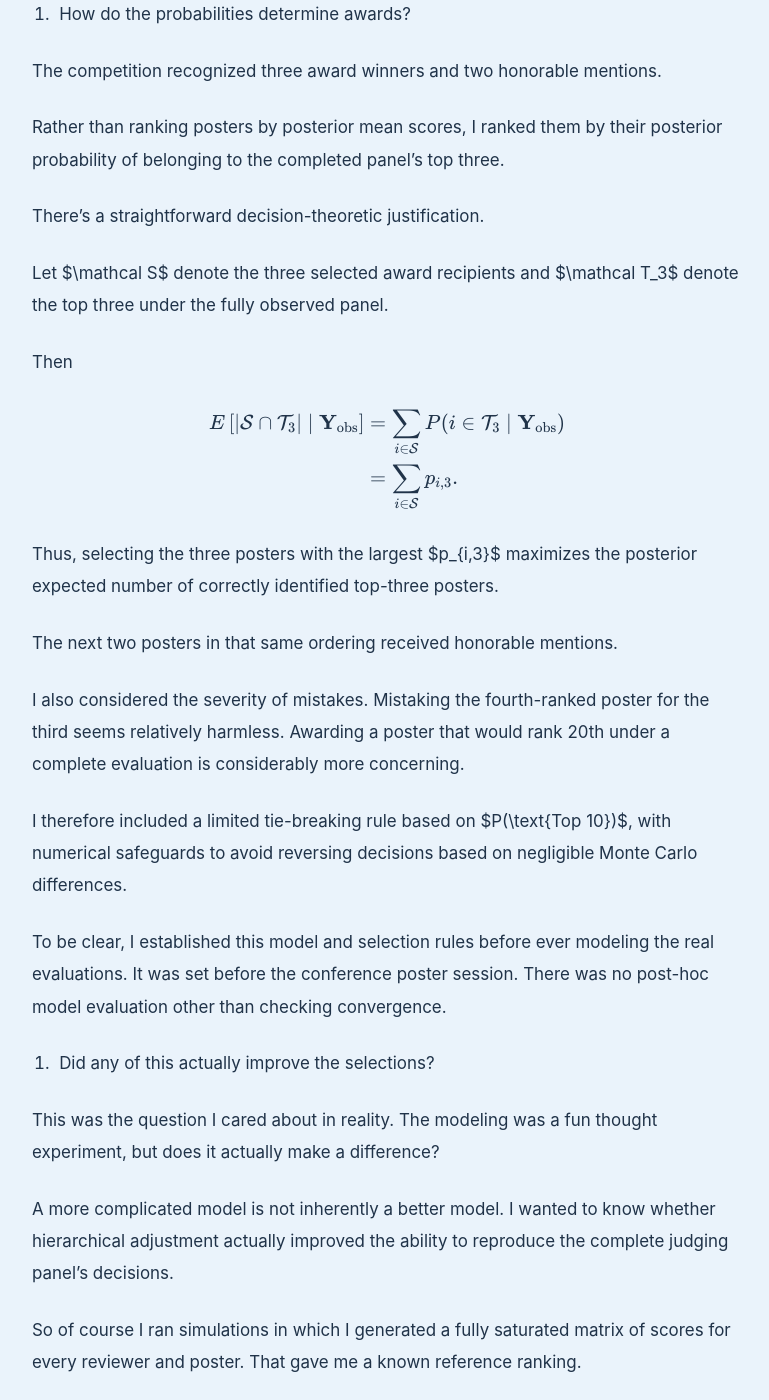
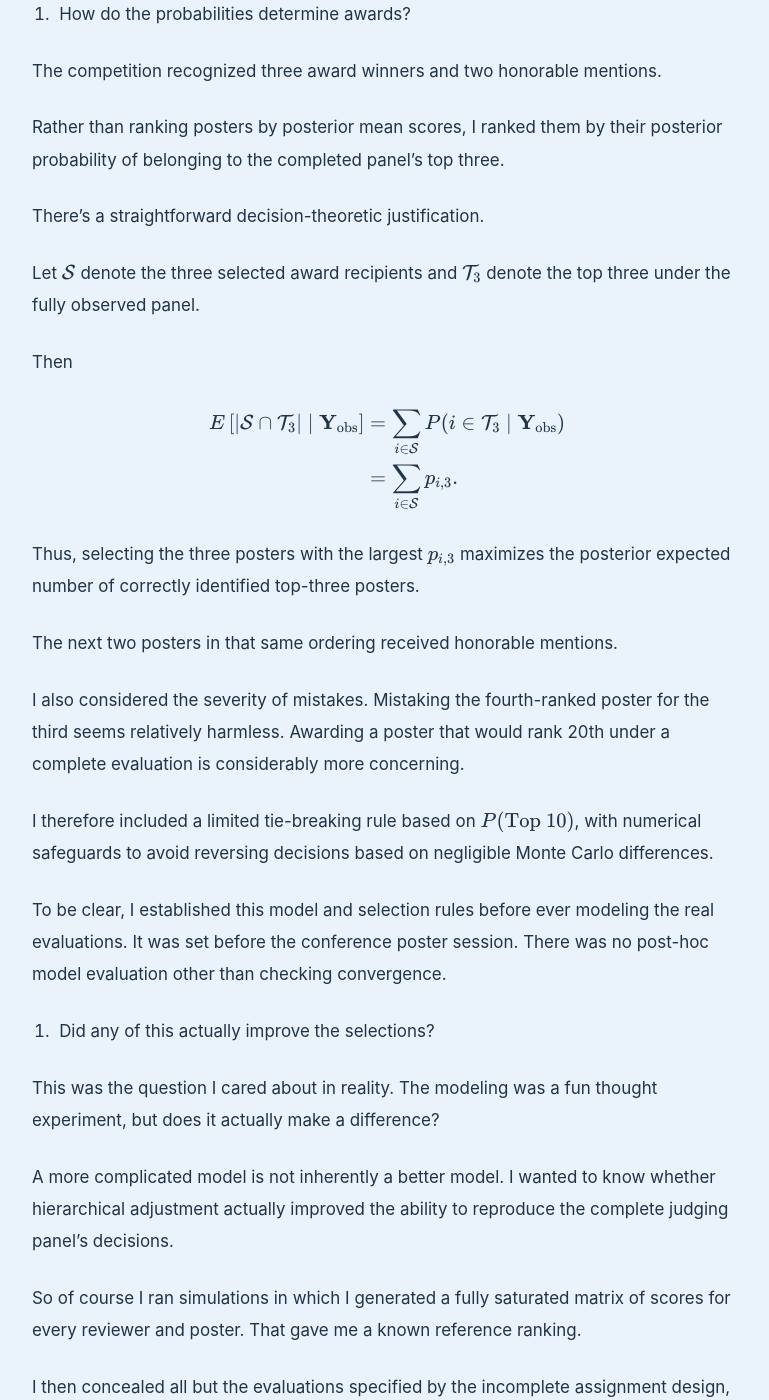
Before and after one commit to NateOConnellPhD/nateoconnell.github.io, a Jekyll site: the page built from _posts/2026-11-11-the-luck-of-the-judge-why-averaging-evaluation-scores-can-be-misleading.md, in a window 1280 px wide and 1400 px high, scrolled down 10205 px. Shown: the whole window, without its empty margins (253-1022 px from the left). Built offline with Jekyll 4.4.1, drawn with Linux system fonts in a browser that asks for light colours; nearby versions of some CDN libraries; some of the changed text lies outside the part shown.

```diff
--- a/_posts/2026-11-11-the-luck-of-the-judge-why-averaging-evaluation-scores-can-be-misleading.md
+++ b/_posts/2026-11-11-the-luck-of-the-judge-why-averaging-evaluation-scores-can-be-misleading.md
@@ -19,7 +19,7 @@ What started as a fairly straightforward responsibility on the organizing commit
 
 1. The problem with naive averaging
 
-Let \T_{ij}\ denote the total score assigned to poster \i\ by reviewer \j\, and let $\mathcal J_i$ be the set of reviewers assigned to poster $i$.
+Let $$T_{ij}$$ denote the total score assigned to poster $$i$$ by reviewer $$j$$, and let $$\mathcal J_i$$ be the set of reviewers assigned to poster $$i$$.
 
 The naive estimator is simply
 
@@ -28,7 +28,7 @@ $$
 \sum_{j\in\mathcal J_i}T_{ij}.
 $$
 
-The problem is that $T_{ij}$ reflects both the poster and the reviewer.
+The problem is that $$T_{ij}$$ reflects both the poster and the reviewer.
 
 If reviewers differ in their scoring severity, the average of two or three scores contains variation attributable to the specific reviewers assigned to the poster.
 
@@ -48,7 +48,7 @@ The resulting design provided 84 required evaluations, guaranteeing at least two
 
 Rather than assigning posters completely at random, I constructed a constrained incomplete block design.
 
-Let $A$ denote the $40\times 28$ binary assignment matrix, where
+Let $$A$$ denote the $$40\times 28$$ binary assignment matrix, where
 
 $$
 A_{ij} = I(\text{reviewer } j \text{ evaluates poster } i).
@@ -88,7 +88,7 @@ $$
 C(A) = \operatorname{diag}(r) - A\operatorname{diag}(k_j^{-1})A^\top,
 $$
 
-where $r_i$ and $k_j$ are the poster and reviewer assignment counts.
+where $$r_i$$ and $$k_j$$ are the poster and reviewer assignment counts.
 
 A natural A-optimality objective is
 
@@ -98,7 +98,7 @@ $$
 }
 $$
 
-where $C(A)^+$ is the Moore–Penrose inverse.
+where $$C(A)^+$$ is the Moore–Penrose inverse.
 
 I used constrained assignment generation and optimization to improve the design while preserving the coverage and overlap requirements. I didn’t actually prove global A-optimality, but I could verify the relevant combinatorial properties.
 
@@ -132,7 +132,7 @@ $$
 Y_{ijk}\in\{1,2,3,4,5\}
 $$
 
-denote the score assigned to poster $i$ by reviewer $j$ on criterion $k$.
+denote the score assigned to poster $$i$$ by reviewer $$j$$ on criterion $$k$$.
 
 I introduce an underlying latent assessment
 
@@ -150,12 +150,12 @@ The terms have the following interpretations:
 
 Term | Interpretation
 --- | ---
-$\alpha_i$ | Overall poster effect
-$\beta_j$ | General reviewer scoring tendency
-$\gamma_k$ | Criterion-specific location
-$\delta_{ik}$ | Poster-by-criterion deviation
-$\zeta_{jk}$ | Reviewer-by-criterion deviation
-$\xi_{ij}$ | Reviewer–poster interaction
+$$\alpha_i$$ | Overall poster effect
+$$\beta_j$$ | General reviewer scoring tendency
+$$\gamma_k$$ | Criterion-specific location
+$$\delta_{ik}$$ | Poster-by-criterion deviation
+$$\zeta_{jk}$$ | Reviewer-by-criterion deviation
+$$\xi_{ij}$$ | Reviewer–poster interaction
 
 The reviewer–poster interaction is particularly interesting. It represents the possibility that a reviewer forms an overall impression of a particular poster that influences all four ratings.
 
@@ -234,9 +234,9 @@ $$
 
 evaluations.
 
-Let $Y_{ijk}^{\mathrm{full}}$ denote the score that reviewer $j$ would assign poster $i$ on criterion $k$ under this hypothetical complete evaluation.
+Let $$Y_{ijk}^{\mathrm{full}}$$ denote the score that reviewer $$j$$ would assign poster $$i$$ on criterion $$k$$ under this hypothetical complete evaluation.
 
-The finite-panel average for poster $i$ would be
+The finite-panel average for poster $$i$$ would be
 
 $$
 S_i^{\mathrm{full}} = \frac{1}{28}
@@ -267,7 +267,7 @@ $$
 p_{i,3} = P\left(\operatorname{rank}(S_i^{\mathrm{full}})\leq 3\mid \mathbf Y_{\mathrm{obs}}\right).
 $$
 
-I also calculated $p_{i,5}$ and $p_{i,10}$ to be used as a tiebreaker.
+I also calculated $$p_{i,5}$$ and $$p_{i,10}$$ to be used as a tiebreaker.
 
 One important assumption is that the missing evaluations can be predicted from the observed scores, assignment structure, and hierarchical model. If optional-review completion depends on the unobserved assessment itself, that assumption may fail. Likewise, a poster that never appeared is not simply an ordinary missing review.
 
@@ -281,7 +281,7 @@ Rather than ranking posters by posterior mean scores, I ranked them by their pos
 
 There’s a straightforward decision-theoretic justification.
 
-Let $\mathcal S$ denote the three selected award recipients and $\mathcal T_3$ denote the top three under the fully observed panel.
+Let $$\mathcal S$$ denote the three selected award recipients and $$\mathcal T_3$$ denote the top three under the fully observed panel.
 
 Then
 
@@ -295,13 +295,13 @@ E\left[\left|\mathcal S\cap\mathcal T_3\right|\mid\mathbf Y_{\mathrm{obs}}\right
 \end{aligned}
 $$
 
-Thus, selecting the three posters with the largest $p_{i,3}$ maximizes the posterior expected number of correctly identified top-three posters.
+Thus, selecting the three posters with the largest $$p_{i,3}$$ maximizes the posterior expected number of correctly identified top-three posters.
 
 The next two posters in that same ordering received honorable mentions.
 
 I also considered the severity of mistakes. Mistaking the fourth-ranked poster for the third seems relatively harmless. Awarding a poster that would rank 20th under a complete evaluation is considerably more concerning.
 
-I therefore included a limited tie-breaking rule based on $P(\text{Top 10})$, with numerical safeguards to avoid reversing decisions based on negligible Monte Carlo differences.
+I therefore included a limited tie-breaking rule based on $$P(\text{Top 10})$$, with numerical safeguards to avoid reversing decisions based on negligible Monte Carlo differences.
 
 To be clear, I established this model and selection rules before ever modeling the real evaluations. It was set before the conference poster session. There was no post-hoc model evaluation other than checking convergence.
 
```
